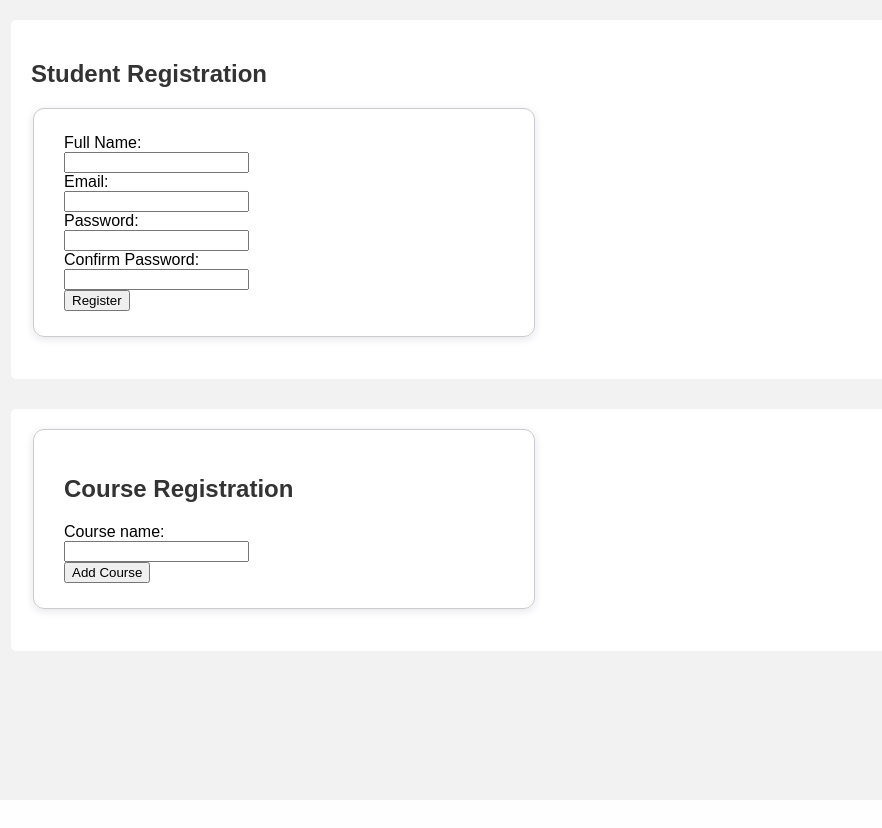
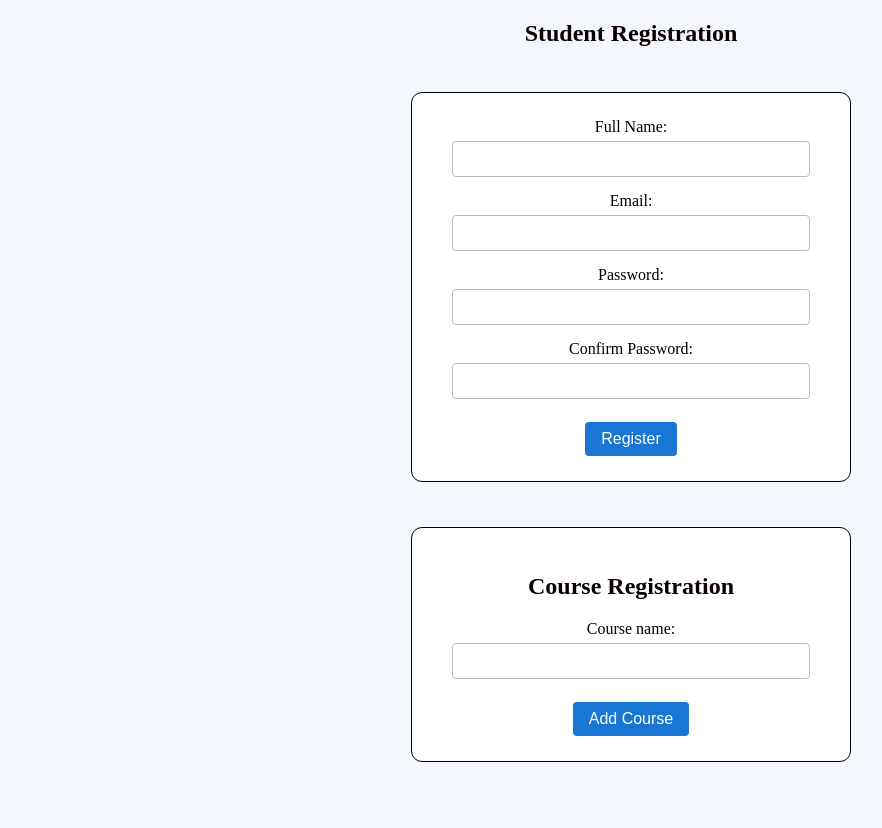
Before and after one commit to Md-Mustakim-Ali/WT_Fall_25-26, a PHP site: page /odd.php in a window 1280 px wide. Shown: the whole page, without its empty margins (9-891 px from the left). Before the commit the page ends 611 px from the top, so only its background shows below. Run offline with PHP 8.4, Linux system fonts and the light colour scheme.

Commit message:
Update odd.php

```diff
--- a/MID/Lab_Task_2/odd.php
+++ b/MID/Lab_Task_2/odd.php
@@ -7,37 +7,52 @@
 
 <style>
 
-    body{
-        background-color: #f2f2f2;
-        font-family: Arial, sans-serif;
-        margin: 20px;
-    }
-
-    h2{
-        color: #333333;
-    }
-
-    form{
-
-        background-color: #ffffff;
-        padding: 20px;
-        border-radius: 5px;;
-        margin-bottom: 30px;
+    body {
+         background: #f3f6fc;
+        min-height: 100vh;
         }
 
 
+        h2 {
+            color: #0c0101ff;
+            text-align: center;
+        }
 
+        form {
+            margin-bottom: 35px;
+        }
 
         fieldset {
             background: #fff;
             border-radius: 11px;
-      border: 1px solid #ccc;
-      box-shadow: 0 2px 9px #e3e3ed;
+            border: 1px solid;
             width: 440px;
-      margin-bottom: 22px;
+            max-width: 90vw;
+            margin: 45px auto 30px auto;
             padding: 25px 30px;
+            box-sizing: border-box;
+            text-align: center;
         }
 
+        input[type="text"], input[type="email"], input[type="password"] {
+            width: 90%;
+            padding: 8px;
+            margin: 5px 0 15px 0;
+            border-radius: 4px;
+            border: 1px solid #bbb;
+            font-size: 1rem;
+        }
+
+        button {
+            padding: 8px 16px;
+            border-radius: 4px;
+            border: none;
+            background: #1976d2;
+            color: #fff;
+            font-size: 1rem;
+            cursor: pointer;
+            margin-top: 8px;
+        }
 </style>
 
 </head>
```
Lines whose indentation alone changed are shown as unchanged.
